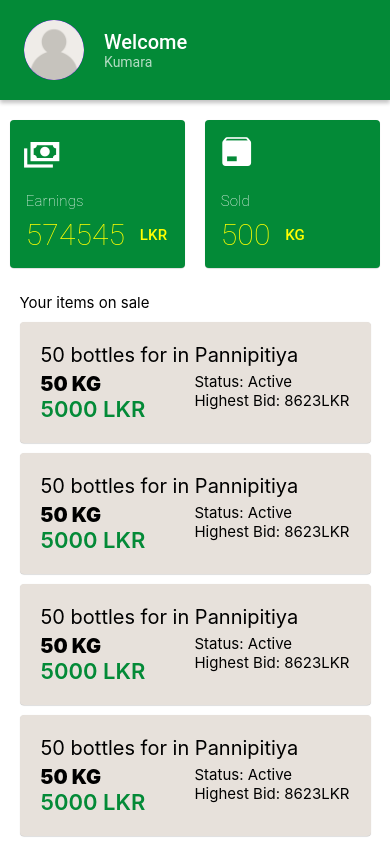
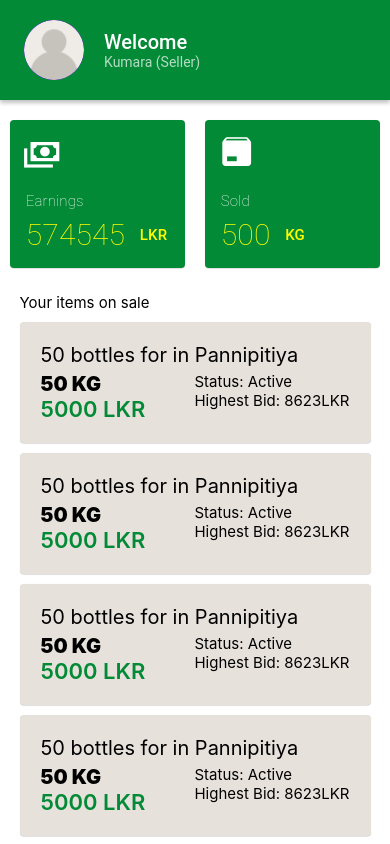
Before and after one commit to prageethfndo/dispor-app, a React Native app: screen / in a window 390 px wide. Shown: the top 844 px of the page. Built offline with nearby package versions, Linux system fonts and the light colour scheme.

Commit message:
added Prifle username, role props

```diff
--- a/components/Profile.js
+++ b/components/Profile.js
@@ -2,13 +2,13 @@ import * as React from 'react';
 import styles from './Styles';
 import { DataTable, Subheading, Appbar, Text,Avatar } from 'react-native-paper';
 import user from '../assests/img/user.png';
-export default function Profile({ username }) {
+export default function Profile({ username, role }) {
     return (
         <Appbar style={styles.profileBar}>
 
            <Avatar.Image size={60} source={require('../assests/img/user.png')} style={styles.avatar} />
 
-            <Appbar.Content title={'Welcome'} subtitle={'Kumara'} />
+            <Appbar.Content title={'Welcome'} subtitle={`${username} (${role})`} />
         </Appbar>
     )
 }
--- a/components/SellerMode.js
+++ b/components/SellerMode.js
@@ -9,7 +9,7 @@ import ItemCard from './ItemCard';
 export default function SellerMode() {
     return (
         <View style={Styles.viewContainer}>
-            <Profile username={'Kumara'} />
+            <Profile username={'Kumara'} role={'Seller'}/>
 
             <View style={Styles.cardRow}>
                 <StatsCard title={'Earnings'} value={'574545 '} unit={'LKR'} type={'earnings'}/>
```
